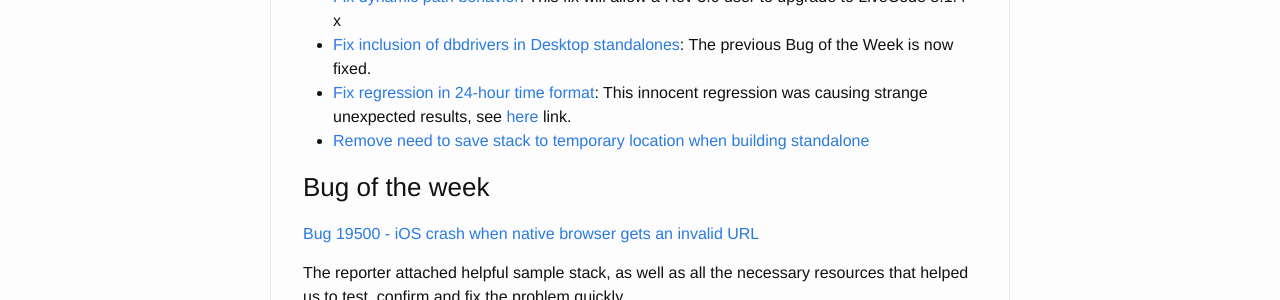
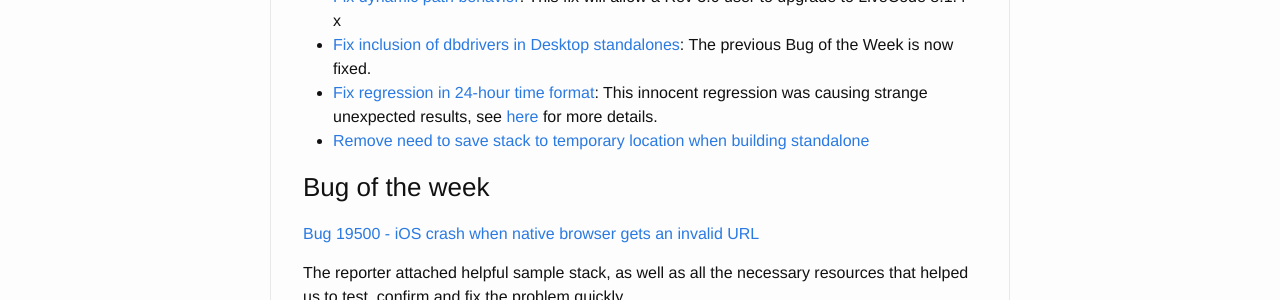
Before and after one commit to livecode/this-week-in-livecode, a Jekyll site: the page built from _posts/2017-04-03-this-week-in-livecode-77.markdown, in a window 1280 px wide. Shown: the part 953-1253 px from the top of the page. Built offline with Jekyll 4.4.1, drawn with Linux system fonts in a browser that asks for light colours.

Commit message:
Issue 77 - Fixed typo

```diff
--- a/_posts/2017-04-03-this-week-in-livecode-77.markdown
+++ b/_posts/2017-04-03-this-week-in-livecode-77.markdown
@@ -43,7 +43,7 @@ community.  Want something mentioned?  Tweet
 
 - [Fix dynamic path behavior](https://github.com/livecode/livecode/pull/5325): This fix will allow a Rev 3.0 user to upgrade to LiveCode 8.1.4-x
 - [Fix inclusion of dbdrivers in Desktop standalones](https://github.com/livecode/livecode/pull/5320): The previous Bug of the Week is now fixed.
-- [Fix regression in 24-hour time format](https://github.com/livecode/livecode/pull/5316): This innocent regression was causing strange unexpected results, see [here](http://forums.livecode.com/viewtopic.php?t=29044&p=152683#p152683) link.
+- [Fix regression in 24-hour time format](https://github.com/livecode/livecode/pull/5316): This innocent regression was causing strange unexpected results, see [here](http://forums.livecode.com/viewtopic.php?t=29044&p=152683#p152683) for more details.
 - [Remove need to save stack to temporary location when building standalone](https://github.com/livecode/livecode/pull/5314)
 
 
```
